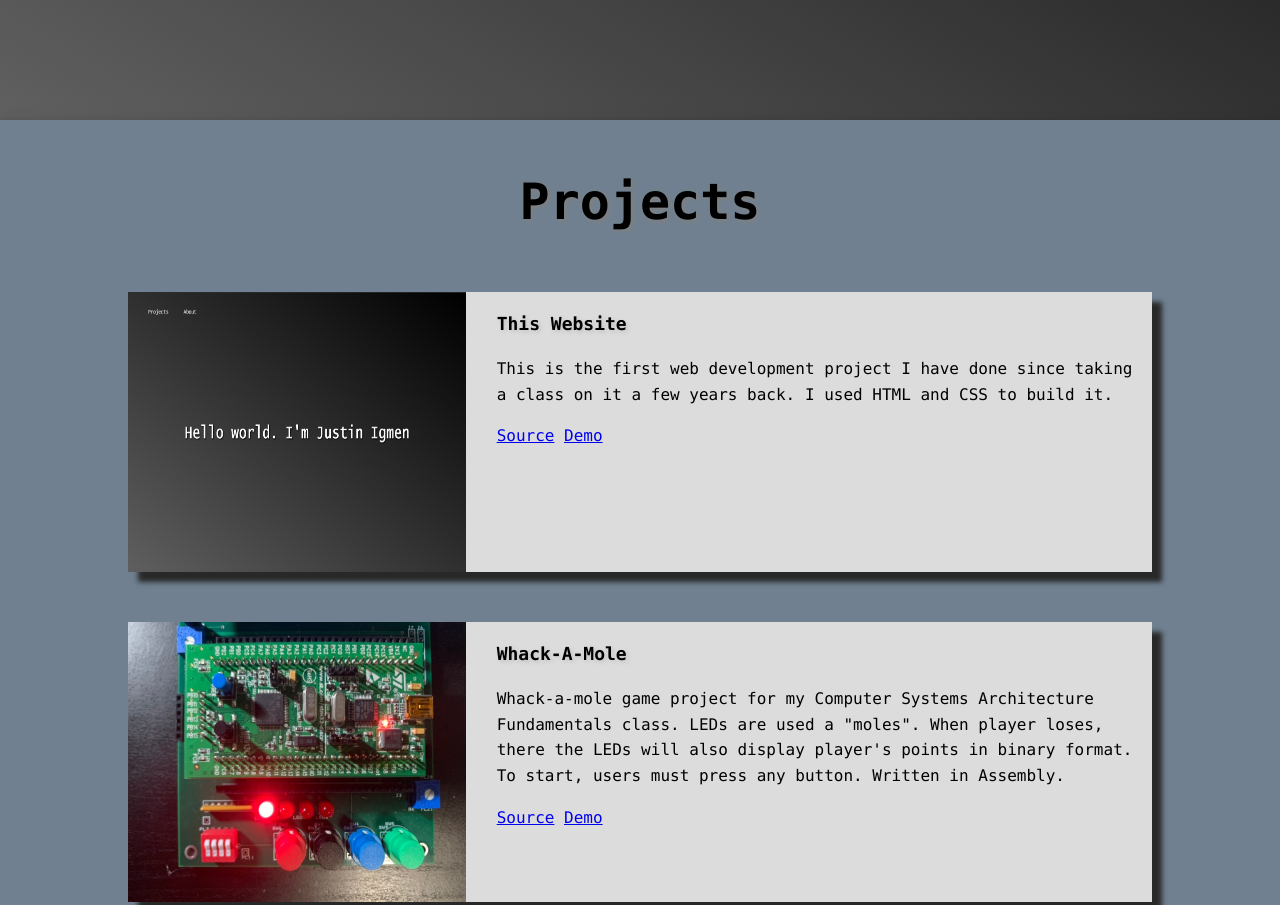
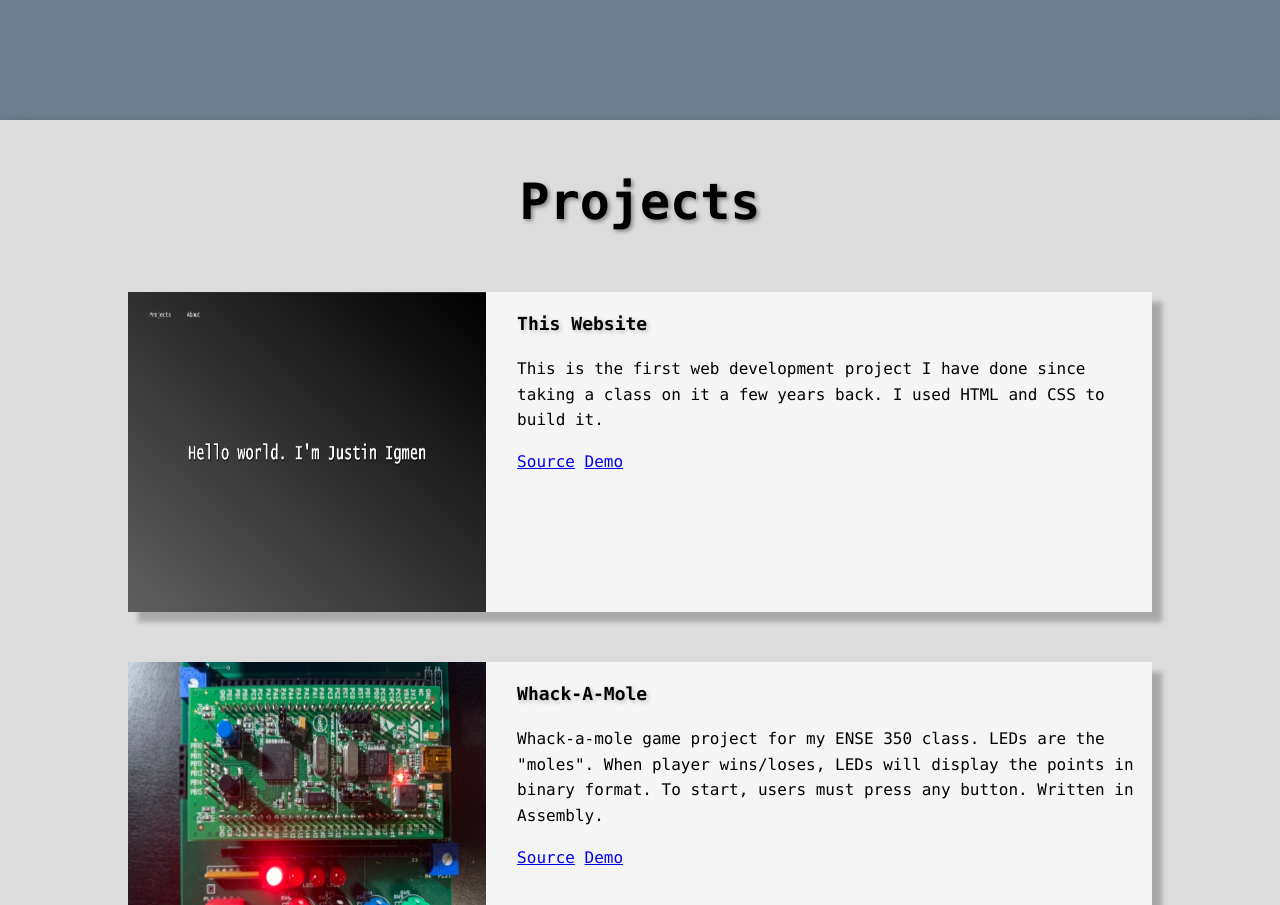
Before and after one commit to igmen-j/igmen-j.github.io, a plain HTML site: page index.html in a window 1280 px wide. Shown: the part 680-1585 px from the top of the page. Drawn offline with Linux system fonts and the light colour scheme.

Commit message:
Add files via upload
- Last update before working on Bootstrap

```diff
--- a/css/styles.css
+++ b/css/styles.css
@@ -15,29 +15,32 @@ body {
 .navbar {
     overflow: hidden;
     position: absolute;
-    margin: 20px 50px;
+    margin: 30px 50px;
+    width: 50%;
+
 }
 
 .navbar a {
     position: relative;
-    float: left;
     color: white;
     text-align: center;
     padding: 20px 30px;
     text-decoration: none;
     font-size: 17px;
     z-index: 10;
+    width: 50%;
+    text-shadow: 2px 2px 4px #000000;
 }
 
-.navbar a:hover {
+.navbar > a:hover {
     z-index: 10;
     position: relative;
-    border-bottom-style: groove;
+    text-shadow: 1px 1px 2px black, 0 0 12px blue, 0 0 5px darkblue;
   }
 
 .home {
-    background: linear-gradient(rgb(64,64,64), slategray);
-    background: linear-gradient(30deg, rgb(96,96,96), rgb(0,0,0));
+    /* background: linear-gradient(rgb(96,96,96), rgb(0,0,0)); */
+    background-color: slategray;
     position: relative;
     display: flex;
     flex-direction: column;
@@ -55,7 +58,7 @@ h1 {
 
 .projects {
     position: relative;
-    background-color: slategrey;
+    background-color: gainsboro;
     color: black;
     box-shadow: 0 4px 8px 0 rgba(0, 0, 0, 0.2), 0 6px 20px 0 rgba(0, 0, 0, 0.19);
 }
@@ -73,24 +76,21 @@ h1 {
 
 .proj-container {
     margin: 0 10vw 5vw;
-    flex-flow: row wrap;
-    justify-content: center;
-    align-items: center;
-    background-color: slategrey;
+    background-color: gainsboro;
 }
 
 .proj-item {
     display: flex;
     align-items: center;
-    background-color: #DCDCDC;
+    background-color: whitesmoke;
     margin-top: 50px;
-    box-shadow: 10px 10px 5px #282828;
-    height: 35vh;
+    box-shadow: 10px 10px 5px darkgray;
+    height: 40vh;
 }
 
 .proj-item > img {
     height: 100%;
-    width: 33%;
+    width: 35%;
 }
 
 .proj-img2 {
@@ -98,7 +98,7 @@ h1 {
 }
 
 .proj-desc {
-    max-height: 75%;
+    max-height: 100%;
     overflow: hidden;
     align-self: flex-start;
     padding-left: 3%;
@@ -113,7 +113,8 @@ h1 {
 }
 
 .about {
-    background: linear-gradient(rgb(0,0,0), rgb(96,96,96));
+    /* background: linear-gradient(rgb(0,0,0), rgb(96,96,96)); */
+    background-color: slategray;
     position: relative;
     display: flex;
     justify-content: left;
@@ -134,6 +135,7 @@ h1 {
     padding-right: 50px;
     font-size: 20px;
     color: white;
+    text-shadow: 2px 2px 4px #000000;
 }
 
 .end {
--- a/index.html
+++ b/index.html
@@ -3,6 +3,19 @@
 <html>
 <head>
     <link rel="stylesheet" href="css/styles.css">
+
+    <!--Bootstrap-->
+    <!--
+    <link rel="stylesheet" href="https://stackpath.bootstrapcdn.com/bootstrap/4.3.1/css/bootstrap.min.css"
+    integrity="sha384-ggOyR0iXCbMQv3Xipma34MD+dH/1fQ784/j6cY/iJTQUOhcWr7x9JvoRxT2MZw1T" crossorigin="anonymous">
+    -->
+
+    <!--Font Awesome-->
+    <!--
+    <link rel="stylesheet" href="https://use.fontawesome.com/releases/v5.8.1/css/all.css"
+    integrity="sha384-50oBUHEmvpQ+1lW4y57PTFmhCaXp0ML5d60M1M7uH2+nqUivzIebhndOJK28anvf" crossorigin="anonymous">
+    -->
+
     <meta name="viewport" content="width=device-width, initial-scale=1">
 </head>
 
@@ -24,7 +37,8 @@
                 <div class="proj-desc">
                     <p class="proj-title">This Website</p>
                     <p>
-                    This is the first web development project I have done since taking a class on it a few years back.
+                    This is the first web development project I have done since taking a
+                    class on it a few years back.
                     I used HTML and CSS to build it.
                     </p>
                     <a href="https://github.com/igmen-j/igmen-j.github.io">Source</a>
@@ -37,9 +51,9 @@
                 <div class="proj-desc">
                     <p class="proj-title">Whack-A-Mole</p>
                     <p>
-                    Whack-a-mole game project for my Computer Systems Architecture Fundamentals class. LEDs are used a "moles".
-                    When player loses, there the LEDs will also display player's points in binary format. To start, users must press
-                    any button. Written in Assembly.
+                    Whack-a-mole game project for my ENSE 350 class. LEDs are the "moles".
+                    When player wins/loses, LEDs will  display the points in binary format.
+                    To start, users must press any button. Written in Assembly.
                     </p>
                     <a href="https://github.com/igmen-j/igmen-j.github.io">Source</a>
                     <a href="https://youtu.be/0Lmo8CHoga0">Demo</a>
```
